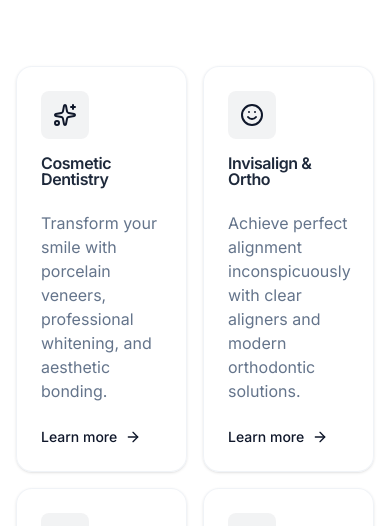
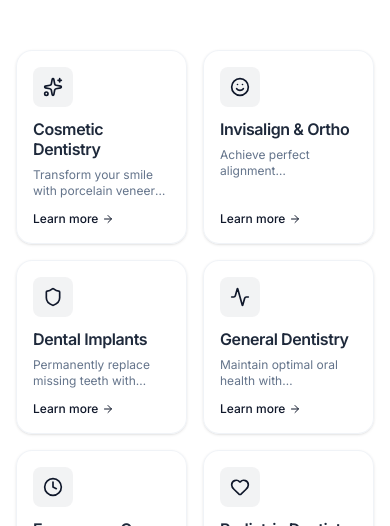
Before and after one commit to anoshakhan05/Dentist, a Next.js app: page / in a window 390 px wide. Shown: the part 1738-2264 px from the top of the page. Built offline with nearby package versions, Linux system fonts and the light colour scheme.

Commit message:
feat: Add `Container` and `Section` UI components.

```diff
--- a/src/components/blocks/service-card.tsx
+++ b/src/components/blocks/service-card.tsx
@@ -13,19 +13,19 @@
     return (
         <Link href={`/services/${slug}`} className="group block h-full">
             <Card className="h-full flex flex-col hover:border-secondary/50 hover:shadow-lg transition-all duration-300">
-                <CardHeader>
-                    <div className="h-12 w-12 rounded-lg bg-primary/5 flex items-center justify-center mb-4 group-hover:bg-primary/10 transition-colors">
-                        <Icon className="h-6 w-6 text-primary" />
+                <CardHeader className="p-4 md:p-6 pb-2 md:pb-6">
+                    <div className="h-10 w-10 md:h-12 md:w-12 rounded-lg bg-primary/5 flex items-center justify-center mb-3 md:mb-4 group-hover:bg-primary/10 transition-colors">
+                        <Icon className="h-5 w-5 md:h-6 md:w-6 text-primary" />
                     </div>
-                    <CardTitle className="group-hover:text-secondary transition-colors">{title}</CardTitle>
+                    <CardTitle className="group-hover:text-secondary transition-colors text-base md:text-xl leading-tight">{title}</CardTitle>
                 </CardHeader>
-                <CardContent className="flex-1 flex flex-col justify-between">
-                    <CardDescription className="text-base mb-6">
+                <CardContent className="flex-1 flex flex-col justify-between p-4 md:p-6 pt-0 md:pt-0">
+                    <CardDescription className="text-xs md:text-base mb-3 md:mb-6 line-clamp-2 md:line-clamp-none">
                         {description}
                     </CardDescription>
-                    <div className="flex items-center text-sm font-medium text-primary group-hover:text-secondary transition-colors">
+                    <div className="flex items-center text-xs md:text-sm font-medium text-primary group-hover:text-secondary transition-colors">
                         Learn more
-                        <ArrowRight className="ml-2 h-4 w-4 transform group-hover:translate-x-1 transition-transform" />
+                        <ArrowRight className="ml-1 md:ml-2 h-3 w-3 md:h-4 md:w-4 transform group-hover:translate-x-1 transition-transform" />
                     </div>
                 </CardContent>
             </Card>
--- a/src/components/ui/container.tsx
+++ b/src/components/ui/container.tsx
@@ -22,7 +22,8 @@
 >(({ className, ...props }, ref) => (
     <section
         ref={ref}
-        className={cn("py-16 md:py-24 lg:py-32", className)}
+
+        className={cn("py-12 md:py-16 lg:py-24", className)}
         {...props}
     />
 ))
```
